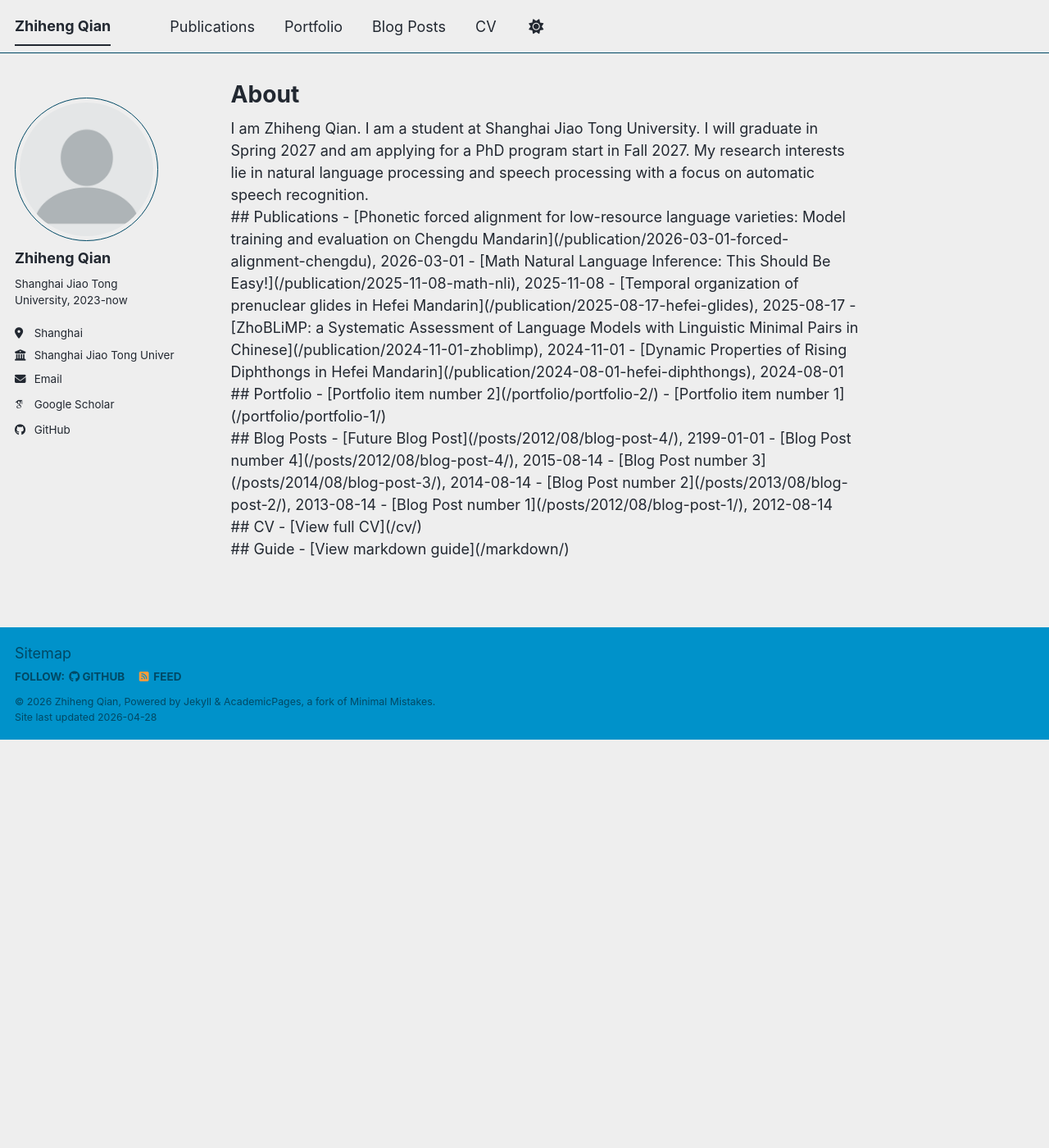
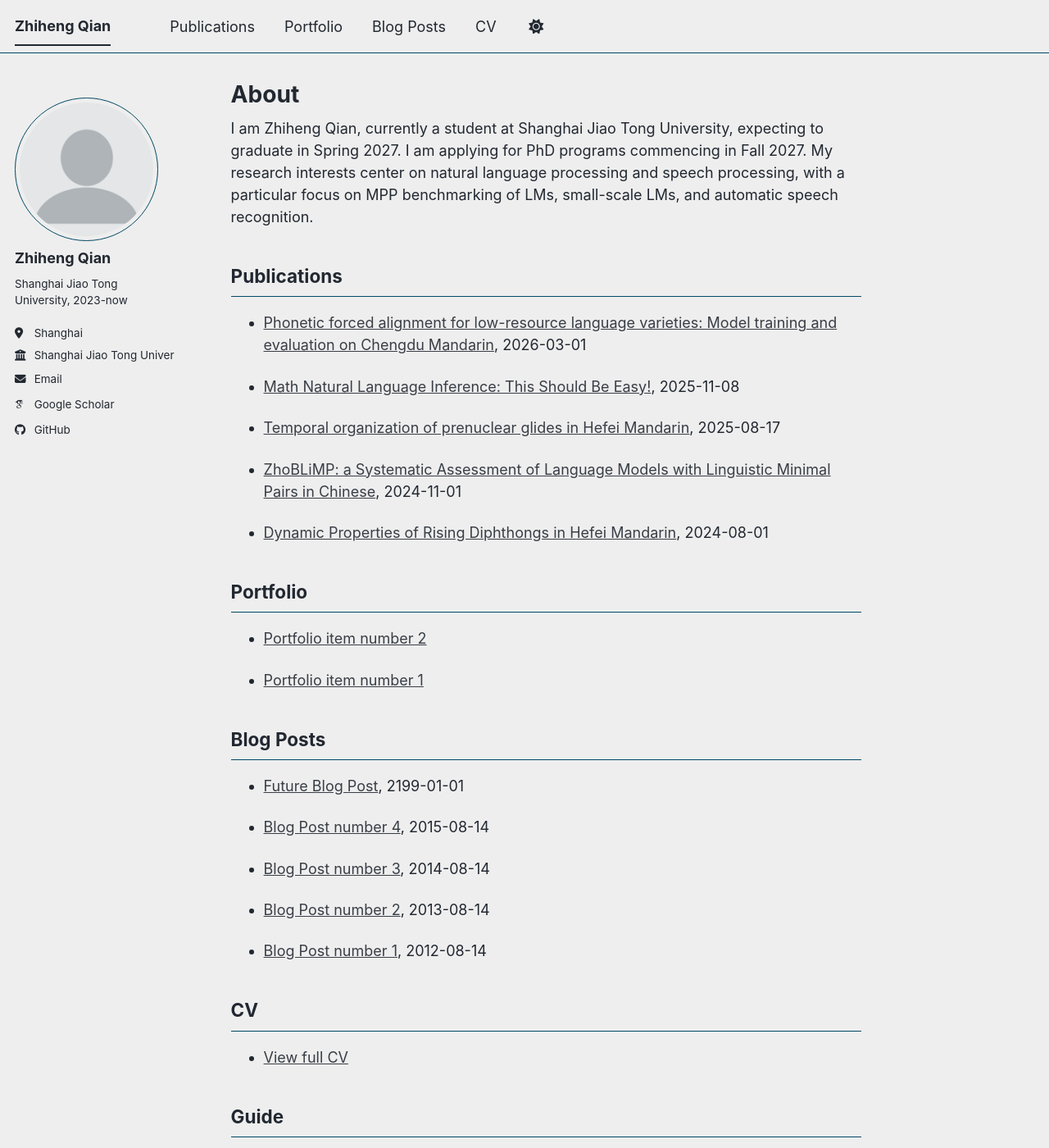
Before and after one commit to zh-qian2004/zh-qian2004.github.io, a Jekyll site: the page built from _pages/about.md, in a window 1280 px wide and 1400 px high. Shown: the whole window at 82% size. Built offline with Jekyll 4.4.1, drawn with Linux system fonts in a browser that asks for light colours; some web fonts are replaced; a script bundle is joined from its source files by our own code; library files that are not in the unit come from our copies.

Commit message:
fix markdown format error

```diff
--- a/_pages/about.md
+++ b/_pages/about.md
@@ -7,16 +7,10 @@ redirect_from:
   - /about.html
 ---
 
-<section id="about">
+I am Zhiheng Qian, currently a student at Shanghai Jiao Tong University, expecting to graduate in Spring 2027. I am applying for PhD programs commencing in Fall 2027. My research interests center on natural language processing and speech processing, with a particular focus on MPP benchmarking of LMs, small-scale LMs, and automatic speech recognition.
 
-I am Zhiheng Qian. I am a student at Shanghai Jiao Tong University. I will graduate in Spring 2027 and am applying for a PhD program start in Fall 2027.
-
-My research interests lie in natural language processing and speech processing with a focus on automatic speech recognition.
-
-</section>
-
-<section id="publications">
 ## Publications
+{: #publications}
 
 {% assign pubs = site.publications | sort: 'date' | reverse %}
 {% if pubs.size > 0 %}
@@ -27,10 +21,8 @@ My research interests lie in natural language processing and speech processing w
 No publications yet.
 {% endif %}
 
-</section>
-
-<section id="portfolio">
 ## Portfolio
+{: #portfolio}
 
 {% assign works = site.portfolio | sort: 'date' | reverse %}
 {% if works.size > 0 %}
@@ -41,10 +33,8 @@ No publications yet.
 No portfolio items yet.
 {% endif %}
 
-</section>
-
-<section id="blog">
 ## Blog Posts
+{: #blog}
 
 {% assign posts = site.posts | where_exp: 'post', 'post.hidden != true' %}
 {% if posts.size > 0 %}
@@ -55,18 +45,12 @@ No portfolio items yet.
 No blog posts yet.
 {% endif %}
 
-</section>
-
-<section id="cv">
 ## CV
+{: #cv}
 
 - [View full CV]({{ '/cv/' | relative_url }})
 
-</section>
-
-<section id="guide">
 ## Guide
+{: #guide}
 
 - [View markdown guide]({{ '/markdown/' | relative_url }})
-
-</section>
```
